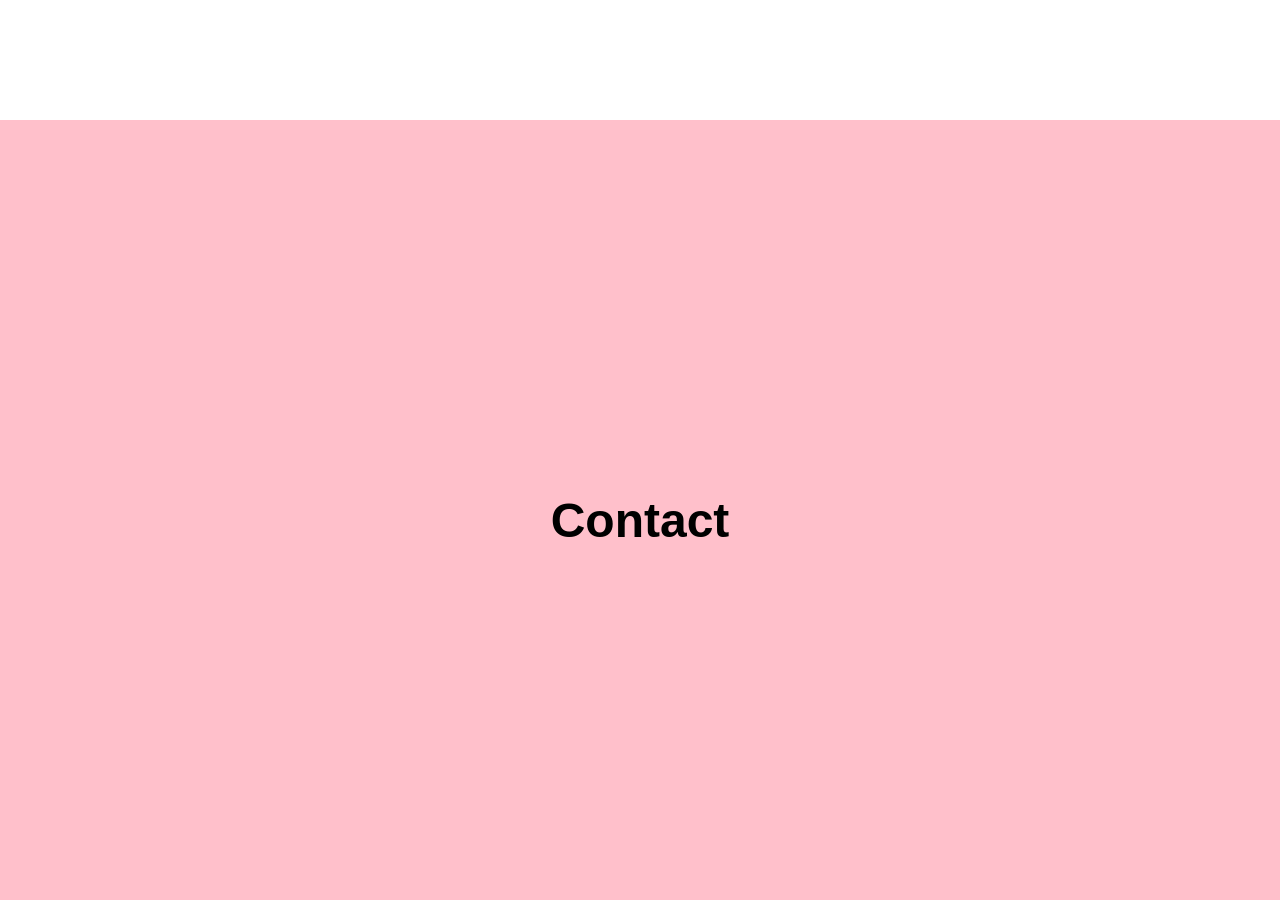
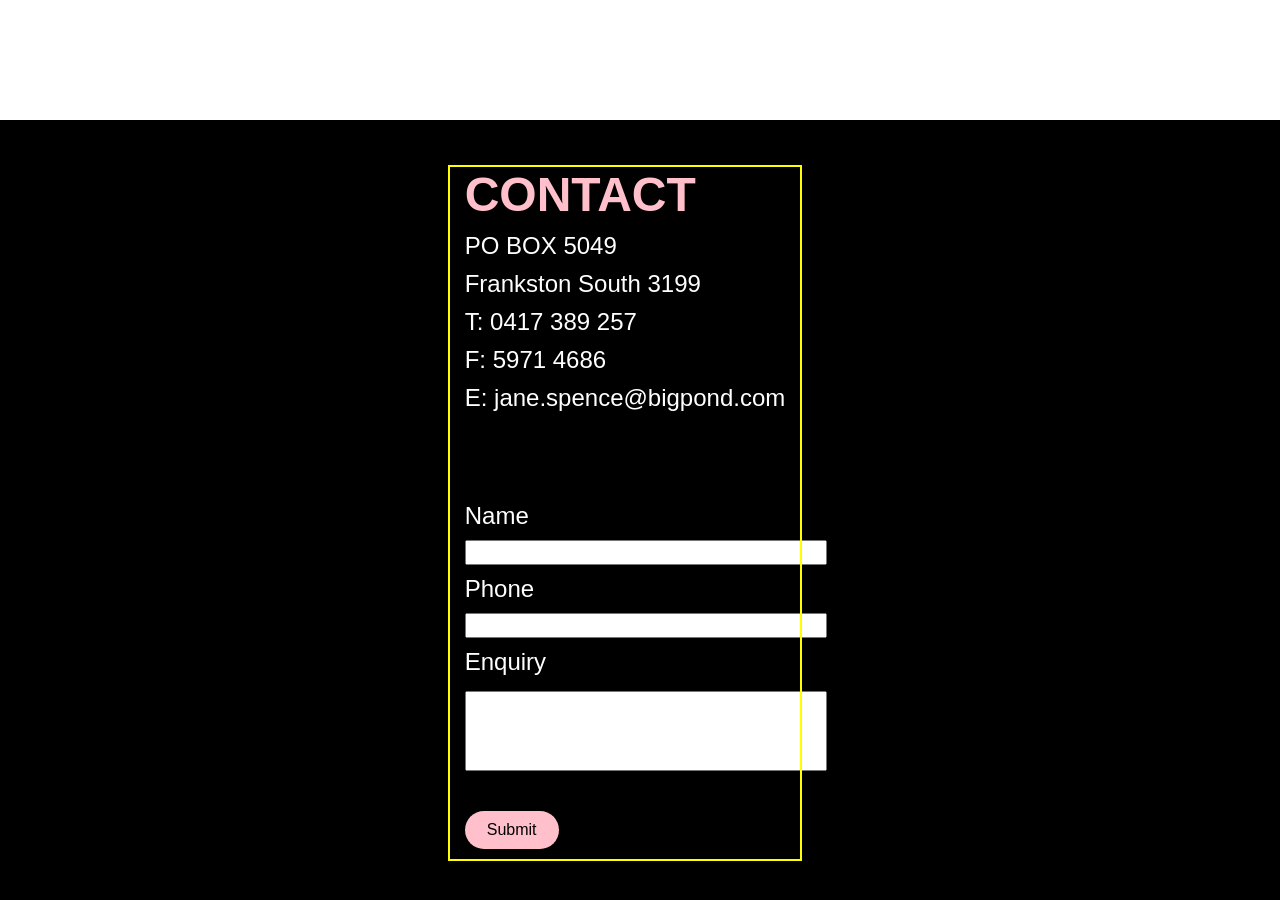
Before and after one commit to jackedwardbeard/01-Jane_Spence, a React (Create React App) app in the folder jane_spence/: page / in a window 1280 px wide. Shown: the part 3160-4060 px from the top of the page. Built offline with nearby package versions, Linux system fonts and the light colour scheme.

Commit message:
Added contact details and contact form to contact page.

```diff
--- a/jane_spence/src/components/Contact/ContactComponents.js
+++ b/jane_spence/src/components/Contact/ContactComponents.js
@@ -3,27 +3,144 @@ import { Link as LinkRouter } from 'react-router-dom'
 // used for links that redirect using smooth scroll (i.e. all pages except for enquire)
 import { Link as LinkScroll } from 'react-scroll'
 
-export const ContactContainer = styled.div`
-    background: pink;
+export const InformationContainer = styled.div`
+    background: black;
+    display: flex;
+    flex-direction: column;
+
     @media screen and (max-width: 768px) {
         padding: 100px 0;
     }
 `
 
-export const ContactWrapper = styled.div`
+export const InformationWrapper = styled.div`
     z-index: 1;
     height: 800px;
     display: flex;
-    flex-direction: column;
-    font-family: 'Montserrat', sans-serif;
+`
+
+export const Row1 = styled.div`
+    display: flex;
+    align-items: center;
     justify-content: center;
-    align-items: center;
+    margin: auto;
+`
+
+export const Column1 = styled.div`
+    margin-bottom: 15px;
+    padding: 0 15px;
+    grid-area: col1;
+    outline: solid yellow 2px;
 `
 
 export const Title = styled.h1`
     font-size: 3rem;
+    text-transform: uppercase;
+    font-family: 'Montserrat', sans-serif;
+    color: pink;
+`
+
+export const Body = styled.ul`
+
+    font-size: 1.5rem;
+    font-family: 'Montserrat', sans-serif;
+    color: white;
+`
+
+export const Column2 = styled.div`
+    margin-bottom: 15px;
+    padding: 0 15px;
+    grid-area: col1;
+`
+
+export const TextWrapper = styled.div`
+    max-width: 540px;
+    padding-top: 0;
+    padding-bottom: 60px;
+`
+
+export const ImgWrap = styled.div`
+    max-width: 555px;
+    height: 100%;
+`
+
+export const Img = styled.img`
+    width: 100%;
+    height: 100%;
+    padding-right: 0px;
+    margin: 0 0 10px 0;
+`
+
+export const Item = styled.div`
+    color: white;
+    margin-top: 10px;
+    margin-bottom: 10px;
+`
+
+export const ContactWrap = styled.div`
+    display: flex;
+    justify-content: left;
+    color: white;
+    font-family: 'Montserrat', sans-serif;
+    font-size: 1.5rem;
+`
+
+export const ContactForm = styled.div`
+    color: white;
+    margin-top: 10px;
+    margin-bottom: 10px;
+`
+
+
+export const ContactTitle = styled.h2`
+    color: pink;
+    margin-top: 10px;
+    margin-bottom: 10px;
+`
+
+export const Label = styled.div`
+    color: white;
+    font-family: 'Montserrat', sans-serif;
+    margin-bottom: 5px;
+    margin-top: 10px;
+`
+
+export const Input = styled.input`
+    height: 25px;
+    width: 200%;
+`
+
+export const InputLarge = styled.input`
+    height: 80px;
+    width: 200%;
+    margin-top: 10px;
+`
+
+export const BtnWrapper = styled.div`
+    display: flex;
     align-items: center;
-    justify-content: center;
     font-family: 'Montserrat', sans-serif;
-    color: 'black';
+    margin-top: 40px;
 `
+
+export const SubmitBtn = styled.button`
+
+    border-radius: 50px;
+    background: pink;
+    white-space: nowrap;
+    padding: 10px 22px;
+    color: black;
+    font-size: 1rem;
+    outline: none;
+    border: none;
+    cursor: pointer;
+    transition: all 0.2s ease-in-out;
+    text-decoration: none;
+
+    &:hover {
+        transition: all 0.2s ease-in-out;
+        background: white;
+        color: black;
+    }
+
+`
--- a/jane_spence/src/components/Contact/index.js
+++ b/jane_spence/src/components/Contact/index.js
@@ -1,22 +1,71 @@
 import React from 'react'
 import {
-    ContactContainer,
-    ContactWrapper,
-    Title
+    InformationContainer,
+    InformationWrapper,
+    Row1,
+    Column1,
+    TextWrapper,
+    Title,
+    Body,
+    Column2,
+    ContactWrap,
+    ContactForm,
+    ContactTitle,
+    Item,
+    Label,
+    Input,
+    InputLarge,
+    SubmitBtn,
+    BtnWrapper
 } from './ContactComponents'
 
 
-const Contact = ({id}) => {
+const Contact = () => {
     return (
-        <ContactContainer id={id}>
-            <ContactWrapper>
-                <Title>
-                Contact
-                </Title>
+        <InformationContainer>
+            <InformationWrapper>
+                <Row1>
+                    <Column1>
+                        <TextWrapper>
+                            <Title>
+                                Contact
+                            </Title>
+                            <Body>
+                                <Item>PO BOX 5049</Item>
+                                <Item>Frankston South 3199</Item>
+                                <Item>T: 0417 389 257</Item>
+                                <Item>F: 5971 4686</Item>
+                                <Item>E: jane.spence@bigpond.com</Item>
+                            </Body>
+                        </TextWrapper>
+                        <ContactWrap>
+                            <ContactForm>
+                                <Label>
+                                Name
+                                </Label>
+                                <Input></Input>
+                                <Label>
+                                Phone
+                                </Label>
+                                <Input></Input>
+                                <Label>
+                                Enquiry
+                                </Label>
+                                <InputLarge></InputLarge>
+                                <BtnWrapper>
+                                    <SubmitBtn>Submit</SubmitBtn>
+                                </BtnWrapper>
+                            </ContactForm>
+                        </ContactWrap>
+                    </Column1>
+                    <Column2>
 
-            </ContactWrapper>
-        </ContactContainer>
+                    </Column2>
+                </Row1>
+            </InformationWrapper>
+        </InformationContainer>
     )
-}
+};
+
 
 export default Contact
```
